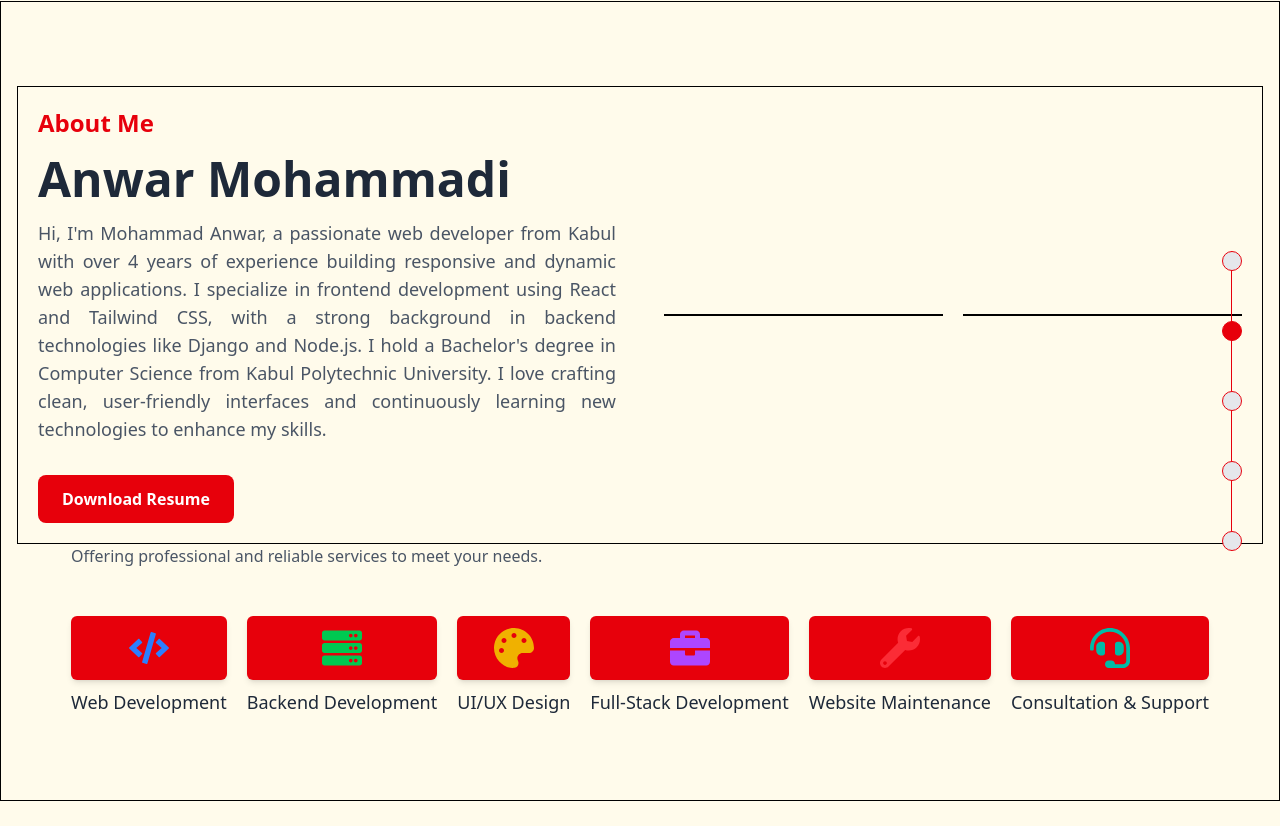
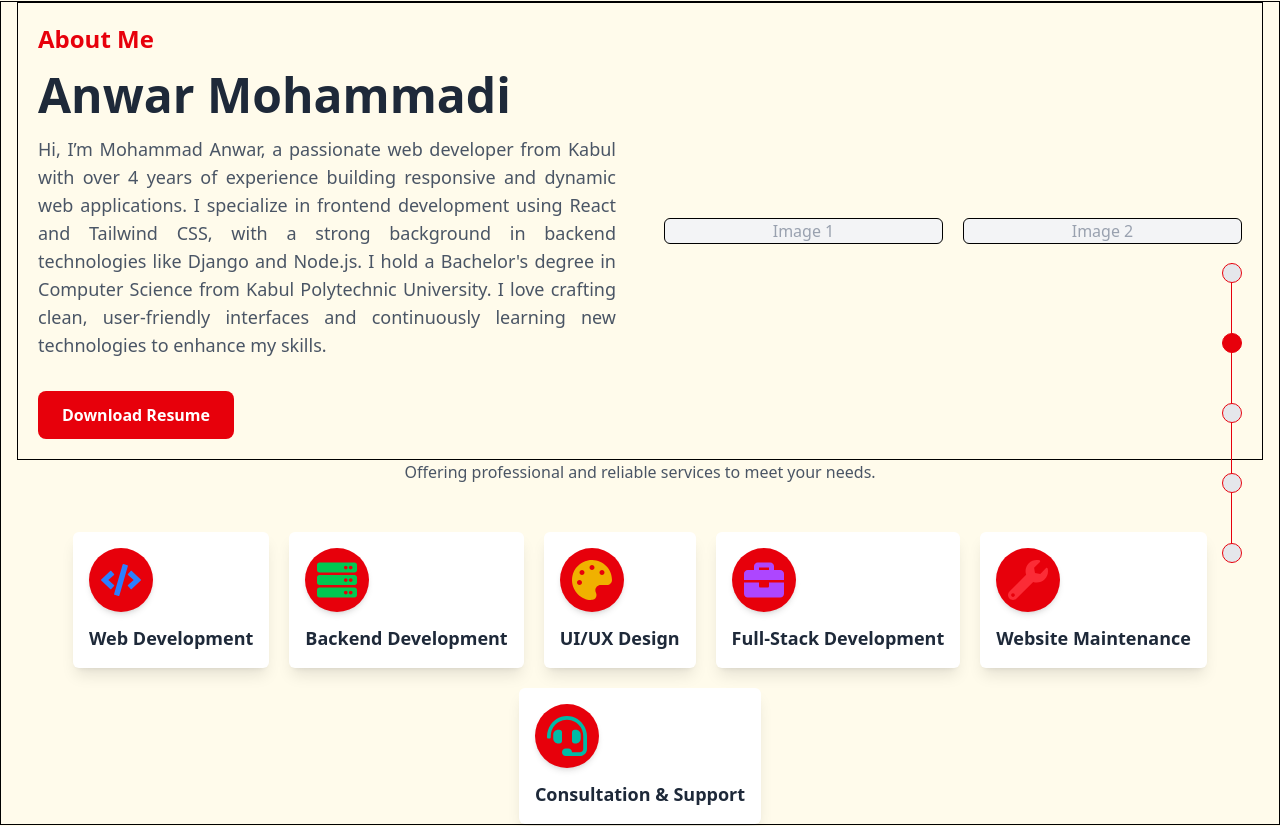
Before and after one commit to AnwarMohammadi2001/Portfolio-React19-Tailwindv4, a React (Vite) app: page / in a window 1280 px wide. Shown: the part 799-1625 px from the top of the page. Built offline with nearby package versions, Linux system fonts and the light colour scheme.

Commit message:
changes in about

```diff
--- a/src/components/About.jsx
+++ b/src/components/About.jsx
@@ -43,7 +43,6 @@ const About = () => {
       className="flex w-full min-h-screen border flex-col justify-center items-center px-4 xl:py-0 py-10 transition-colors duration-500"
     >
       <div className="flex flex-col xl:flex-row border p-5 justify-center items-center xl:space-x-12 w-full max-w-7xl">
-        {/* Second Section: Title, Story, and Resume Button */}
         <div className="xl:w-1/2 w-full flex flex-col justify-center xl:items-start items-center xl:text-left text-center">
           <h2 className="text-2xl font-semibold text-red-600 dark:text-amber-500 mb-4">
             About Me
@@ -52,42 +51,37 @@ const About = () => {
             Anwar Mohammadi
           </h3>
           <p className="text-lg text-gray-600 dark:text-gray-300 text-justify mb-8">
-            Hi, I'm Mohammad Anwar, a passionate web developer from Kabul with
-            over 4 years of experience building responsive and dynamic web
-            applications. I specialize in frontend development using React and
-            Tailwind CSS, with a strong background in backend technologies like
-            Django and Node.js. I hold a Bachelor's degree in Computer Science
-            from Kabul Polytechnic University. I love crafting clean,
-            user-friendly interfaces and continuously learning new technologies
-            to enhance my skills.
+            Hi, I’m Mohammad Anwar, a passionate web developer from Kabul with over 4 years of experience building responsive and dynamic web applications. I specialize in frontend development using React and Tailwind CSS, with a strong background in backend technologies like Django and Node.js. I hold a Bachelor's degree in Computer Science from Kabul Polytechnic University. I love crafting clean, user-friendly interfaces and continuously learning new technologies to enhance my skills.
           </p>
 
           <a
-            href="/path-to-your-resume.pdf" // Replace with your resume path
-            download="JohnDoe_Resume.pdf"
+            href="/path-to-your-resume.pdf"
+            download="AnwarMohammadi_Resume.pdf"
             className="px-6 py-3 bg-red-600 dark:bg-amber-500 text-white font-semibold rounded-lg hover:bg-red-700 dark:hover:bg-amber-600 transition duration-300"
           >
             Download Resume
           </a>
         </div>
-
-        {/* First Section: Image */}
         <div className="xl:w-1/2 w-full grid grid-cols-1 md:grid-cols-2 gap-5 mb-8 xl:mb-0">
-          <div className="border h-full "></div>
-          <div className="border h-full "></div>
+          <div className="border h-full flex justify-center items-center bg-gray-100 dark:bg-gray-800 rounded-md">
+            <span className="text-gray-400 dark:text-gray-600">Image 1</span>
+          </div>
+          <div className="border h-full flex justify-center items-center bg-gray-100 dark:bg-gray-800 rounded-md">
+            <span className="text-gray-400 dark:text-gray-600">Image 2</span>
+          </div>
         </div>
       </div>
-      <div className="max-w-7xl  mx-auto ">
-        <p className="text-gray-600 mb-12">
+      <div className="max-w-7xl mx-auto ">
+        <p className="text-gray-600 dark:text-gray-300 mb-12 text-center">
           Offering professional and reliable services to meet your needs.
         </p>
-        <div className="flex flex-wrap gap-5">
+        <div className="flex flex-wrap gap-5 justify-center">
           {services.map((service, index) => (
-            <div className="" key={index}>
-              <div className="flex items-center justify-center w-full h-16 bg-red-600 dark:bg-amber-500 rounded-md shadow-md transition-colors duration-300">
+            <div className="group p-4 bg-white dark:bg-gray-800 rounded-md shadow-lg hover:scale-105 transform transition-transform duration-300" key={index}>
+              <div className="flex items-center justify-center w-16 h-16 bg-red-600 dark:bg-amber-500 rounded-full shadow-md mb-3 transition duration-300 group-hover:bg-amber-500">
                 {service.icon}
               </div>
-              <h4 className="text-lg text-gray-800 dark:text-white mt-2">
+              <h4 className="text-lg text-gray-800 dark:text-white font-semibold text-center">
                 {service.title}
               </h4>
             </div>
```
